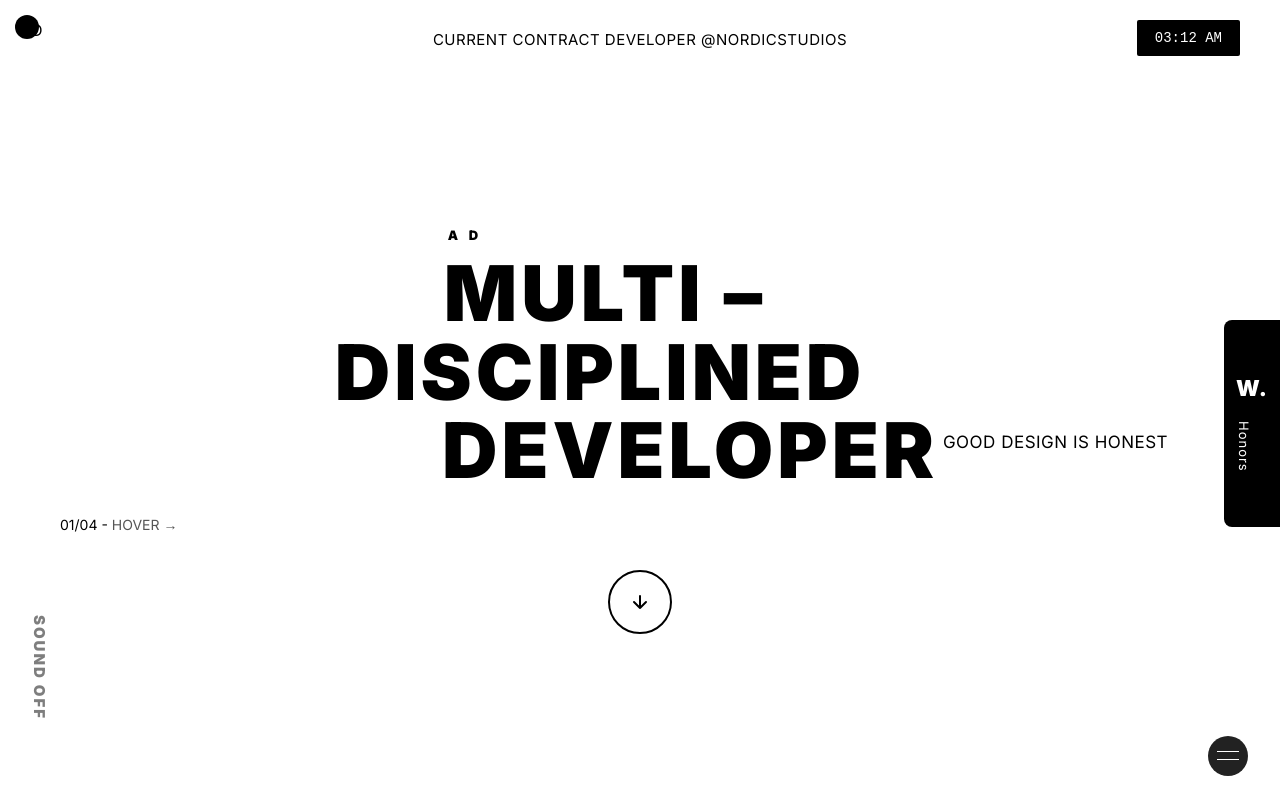
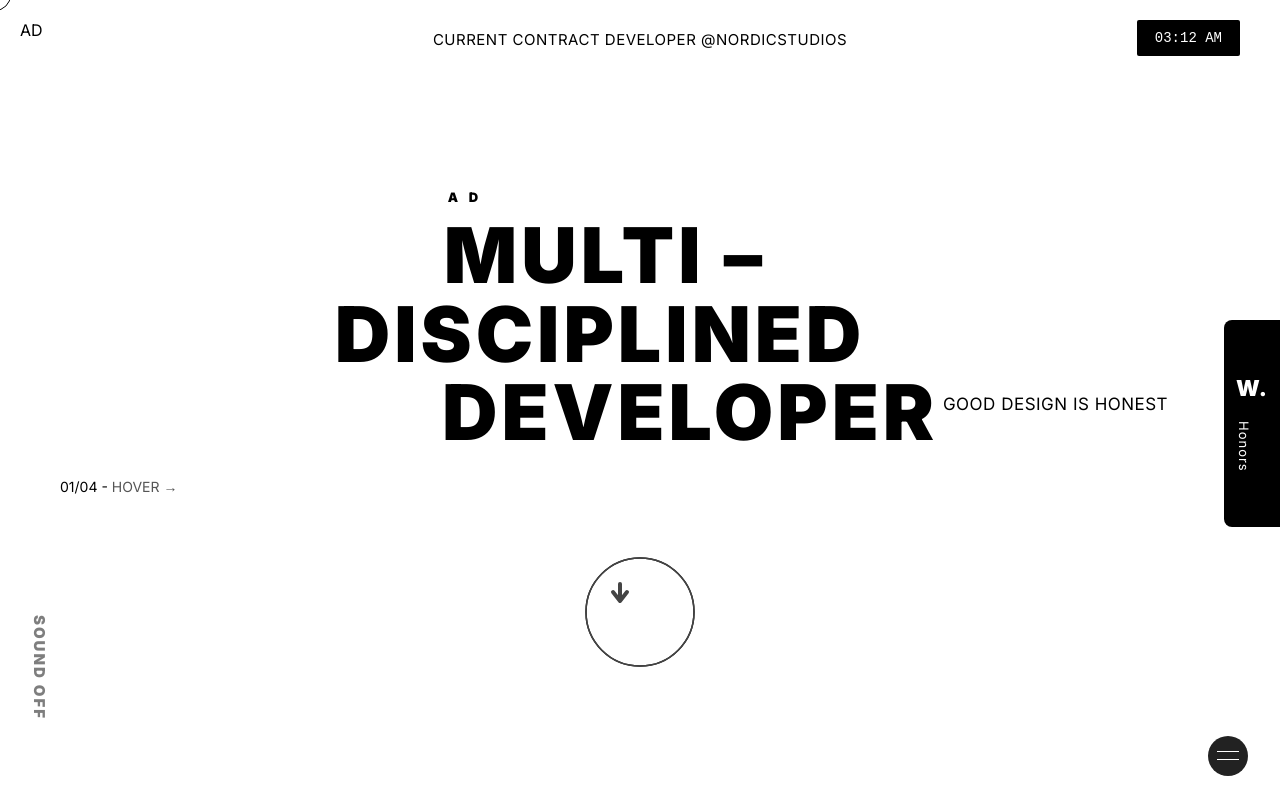
Before and after one commit to eryckassis/Portifolio, a Next.js app: page / in a window 1280 px wide. Built offline with nearby package versions, Linux system fonts and the light colour scheme.

Commit message:
Add GSAP animations and mouse-follow effects; update ScrollDownIcon and styles

```diff
--- a/package.json
+++ b/package.json
@@ -10,8 +10,10 @@
   "dependencies": {
     "@emotion/react": "^11.14.0",
     "@emotion/styled": "^11.14.1",
+    "@gsap/react": "^2.1.2",
     "classnames": "^2.5.1",
     "fs-extra": "^11.3.0",
+    "greensock": "^1.20.2",
     "gsap": "^3.13.0",
     "next": "^15.4.1",
     "react": "^19.1.0",
--- a/src/app/page.tsx
+++ b/src/app/page.tsx
@@ -7,6 +7,10 @@ import SoundToggle from "../components/SoundToggle";
 import ScrollDownIcon from "../components/ScrollDownIcon";
 import SideNav from "../components/SideNav";
 import MenuButton from "../components/MenuButton";
+import MouseFollow from "@components/MouseFollow";
+
+import "../styles/Scroll.css";
+import "../styles/animations.css";
 
 export default function Home() {
   return (
@@ -42,12 +46,14 @@ export default function Home() {
         <div
           style={{ width: "100%", textAlign: "center", position: "relative" }}
         >
+          <MouseFollow />
           <Subtitle />
           <MainTitle />
         </div>
         <ScrollDownIcon />
       </div>
       <SoundToggle />
+
       <MenuButton />
     </div>
   );
--- a/src/components/Logo.tsx
+++ b/src/components/Logo.tsx
@@ -7,8 +7,7 @@ export default function Logo() {
         left: 15,
         width: 24,
         height: 24,
-        borderRadius: "50%",
-        background: "#000",
+        borderRadius: "100%",
       }}
     />
   );
--- /dev/null
+++ b/src/components/MouseFollow.tsx
@@ -0,0 +1,63 @@
+"use client";
+import React, { useEffect, useRef } from "react";
+import gsap from "gsap";
+
+const MouseFollow: React.FC = () => {
+  const circleRef = useRef<HTMLDivElement>(null);
+  const followRef = useRef<HTMLDivElement>(null);
+
+  useEffect(() => {
+    // Move ambos círculos ao seguir o mouse
+    const moveHandler = (e: MouseEvent) => {
+      gsap.to(circleRef.current, {
+        x: e.clientX,
+        y: e.clientY,
+        duration: 0.3,
+        overwrite: "auto",
+      });
+      gsap.to(followRef.current, {
+        x: e.clientX,
+        y: e.clientY,
+        duration: 0.7,
+        overwrite: "auto",
+      });
+    };
+
+    window.addEventListener("mousemove", moveHandler);
+
+    // Hover em links/botões ativa animação de escala
+    const hoverEls = Array.from(
+      document.querySelectorAll("a, button, .magnetic-area")
+    );
+    const handleHover = () => {
+      gsap.to(circleRef.current, { scale: 0, opacity: 1, duration: 0.3 });
+      gsap.to(followRef.current, { scale: 3, duration: 0.3 });
+    };
+    const handleUnhover = () => {
+      gsap.to(circleRef.current, { scale: 1, opacity: 1, duration: 0.3 });
+      gsap.to(followRef.current, { scale: 1, duration: 0.3 });
+    };
+    hoverEls.forEach((el) => {
+      el.addEventListener("mouseenter", handleHover);
+      el.addEventListener("mouseleave", handleUnhover);
+    });
+
+    // Cleanup
+    return () => {
+      window.removeEventListener("mousemove", moveHandler);
+      hoverEls.forEach((el) => {
+        el.removeEventListener("mouseenter", handleHover);
+        el.removeEventListener("mouseleave", handleUnhover);
+      });
+    };
+  }, []);
+
+  return (
+    <>
+      <div ref={followRef} className="circle-follow" />
+      <div ref={circleRef} className="circle" />
+    </>
+  );
+};
+
+export default MouseFollow;
--- a/src/components/ScrollDownIcon.tsx
+++ b/src/components/ScrollDownIcon.tsx
@@ -1,33 +1,156 @@
-export default function ScrollDownIcon() {
+"use client";
+import React, { useRef } from "react";
+import gsap from "gsap";
+import "../styles/Scroll.css";
+
+const ScrollDownIcon: React.FC = () => {
+  const containerRef = useRef<HTMLDivElement>(null);
+  const ringOuterRef = useRef<SVGSVGElement>(null);
+  const ringInnerRef = useRef<SVGSVGElement>(null);
+  const arrowRef = useRef<SVGSVGElement>(null);
+
+  // Magnet effect para os dois anéis
+  const handleMouseMove = (e: React.MouseEvent) => {
+    const container = containerRef.current;
+    if (
+      !container ||
+      !ringOuterRef.current ||
+      !ringInnerRef.current ||
+      !arrowRef.current
+    )
+      return;
+
+    const { left, top, width, height } = container.getBoundingClientRect();
+    const halfW = width / 2;
+    const halfH = height / 2;
+    const mouseX = e.clientX - left;
+    const mouseY = e.clientY - top;
+
+    // Outer ring segue mais
+    const xOuter = gsap.utils.interpolate(-halfW, halfW, mouseX / width);
+    const yOuter = gsap.utils.interpolate(-halfH, halfH, mouseY / height);
+
+    // Inner ring segue menos
+    const xInner = xOuter * 0.5;
+    const yInner = yOuter * 0.5;
+
+    // Animação Arrow
+
+    const xArrow = xOuter * 0.7;
+    const yArrow = yOuter * 0.7;
+
+    gsap.to(ringOuterRef.current, {
+      x: xOuter,
+      y: yOuter,
+      duration: 0.3,
+      ease: "power2",
+      overwrite: true,
+    });
+    gsap.to(ringInnerRef.current, {
+      x: xInner,
+      y: yInner,
+      duration: 0.4,
+      ease: "power2",
+      overwrite: true,
+    });
+    gsap.to(arrowRef.current, {
+      x: xArrow,
+      y: yArrow,
+      duration: 0.35,
+      ease: "power2",
+      overwrite: true,
+    });
+  };
+
+  const handleMouseLeave = () => {
+    if (!ringOuterRef.current || !ringInnerRef.current) return;
+    gsap.to(ringOuterRef.current, {
+      x: 0,
+      y: 0,
+      duration: 0.5,
+      ease: "power2",
+      overwrite: true,
+    });
+    gsap.to(ringInnerRef.current, {
+      x: 0,
+      y: 0,
+      duration: 0.6,
+      ease: "power2",
+      overwrite: true,
+    });
+    gsap.to(arrowRef.current, {
+      x: 0,
+      y: 0,
+      duration: 0.55,
+      ease: "power2",
+      overwrite: true,
+    });
+  };
+
   return (
     <div
-      style={{
-        marginTop: 60,
-        display: "flex",
-        justifyContent: "center",
-      }}
+      className="magnet-container"
+      ref={containerRef}
+      onMouseMove={handleMouseMove}
+      onMouseLeave={handleMouseLeave}
     >
-      <div
+      <svg
+        ref={ringOuterRef}
+        className="ring-svg ring-outer"
+        width="120"
+        height="120"
+        style={{ position: "absolute", left: 0, top: 0 }}
+      >
+        <circle
+          cx="60"
+          cy="60"
+          r="54"
+          stroke="#111"
+          strokeWidth="1.5"
+          fill="none"
+        />
+      </svg>
+      <svg
+        ref={ringInnerRef}
+        className="ring-svg ring-inner"
+        width="120"
+        height="120"
+        style={{ position: "absolute", left: 0, top: 0 }}
+      >
+        <circle
+          cx="60"
+          cy="60"
+          r="54"
+          stroke="#444"
+          strokeWidth="1.5"
+          fill="none"
+        />
+      </svg>
+      <svg
+        ref={arrowRef}
+        className="arrow-svg"
+        width="36"
+        height="36"
         style={{
-          width: 60,
-          height: 60,
-          border: "2px solid #000",
-          borderRadius: "50%",
-          display: "flex",
-          alignItems: "center",
-          justifyContent: "center",
+          position: "absolute",
+          left: 40,
+          top: 40,
+          transform: "translate(-50%, -50%)",
+          zIndex: 10,
+          pointerEvents: "none",
         }}
       >
-        <svg width="32" height="32" viewBox="0 0 32 32">
-          <path
-            d="M16 10v12M16 22l6-6M16 22l-6-6"
-            stroke="#000"
-            strokeWidth="2"
+        <g stroke="#444" strokeWidth="4" strokeLinecap="round">
+          <line x1="18" y1="10" x2="18" y2="24" />
+          <polyline
+            points="11,18 18,27 25,18"
             fill="none"
-            strokeLinecap="round"
+            strokeLinejoin="round"
           />
-        </svg>
-      </div>
+        </g>
+      </svg>
     </div>
   );
-}
+};
+
+export default ScrollDownIcon;
--- /dev/null
+++ b/src/styles/Scroll.css
@@ -0,0 +1,44 @@
+.magnet-container {
+  width: 120px;
+  height: 120px;
+  border-radius: 50%;
+  display: flex;
+  justify-content: center;
+  align-items: center;
+  position: relative;
+  margin: 80px auto 0;
+
+  cursor: pointer;
+}
+
+.ball {
+  position: absolute;
+  left: 50%;
+  top: 50%;
+  width: 120px;
+  height: 120px;
+  transform: translate(-50%, -50%);
+  display: flex;
+  justify-content: center;
+  align-items: center;
+}
+
+.circle-svg {
+  position: absolute;
+  left: 0;
+  top: 0;
+  width: 120px;
+  height: 120px;
+}
+
+.arrow-svg {
+  position: absolute;
+  left: 50%;
+  top: 50%;
+  transform: translate(-50%, -50%);
+  width: 36px;
+  height: 36px;
+  z-index: 10;
+  pointer-events: none;
+  will-change: transform;
+}
--- a/src/styles/animations.css
+++ b/src/styles/animations.css
@@ -0,0 +1,43 @@
+.circle-follow {
+  position: fixed;
+  border: 1px solid #fff;
+  width: 30px;
+  height: 30px;
+  left: -21px;
+  top: -21px;
+  border-radius: 100%;
+  z-index: 10000;
+  pointer-events: none;
+  transform: scale(1);
+  transition: border-color 0.3s;
+  mix-blend-mode: difference; /* Opcional */
+}
+
+.circle {
+  position: fixed;
+  background-color: #fff;
+  width: 10px;
+  height: 10px;
+  left: -10px;
+  top: -10px;
+  border-radius: 100%;
+  z-index: 10000;
+  transform: scale(1);
+  pointer-events: none;
+  transition: background 0.2s;
+  mix-blend-mode: difference; /* Opcional, para efeito invertido igual ao site */
+}
+.circle-follow {
+  position: fixed;
+  border: 1px solid #fff;
+  width: 30px;
+  height: 30px;
+  left: -21px;
+  top: -21px;
+  border-radius: 100%;
+  z-index: 10000;
+  pointer-events: none;
+  transform: scale(1);
+  transition: border-color 0.3s;
+  mix-blend-mode: difference; /* Opcional */
+}
```
Also changed, not shown: 1 other file (tests, documents, lock files or other folders).
